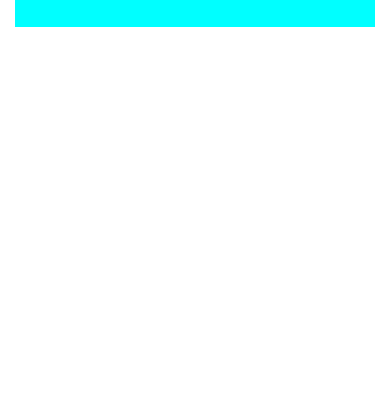
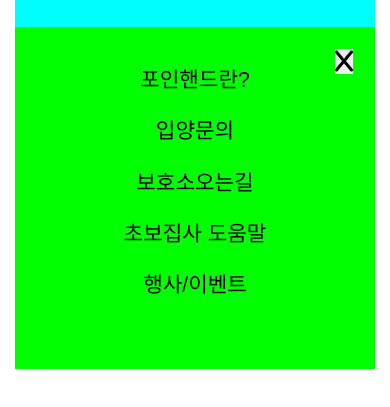
Before and after one commit to jeong910/pawinhand_2023, a plain HTML site: page index.html in a window 390 px wide. Both pictures are taken after a click on the link 355 px from the left and 50 px from the top of the page. Shown: the part 73-480 px from the top of the page. Drawn offline with Linux system fonts and the light colour scheme.

Commit message:
css js study

```diff
--- a/index.html
+++ b/index.html
@@ -4,6 +4,7 @@
     <meta charset="UTF-8">
     <meta name="viewport" content="width=device-width, initial-scale=1.0">
     <title>포인핸드</title>
+    <link rel="stylesheet" href="https://cdnjs.cloudflare.com/ajax/libs/font-awesome/6.4.0/css/all.min.css"> <!--맨 위에 놓기-->
     <link rel="stylesheet" href="./styles/reset.css">
     <link rel="stylesheet" href="./styles/style.css">
     <link rel="stylesheet" href="./styles/responsive.css">
@@ -12,7 +13,7 @@
     <header>
         <h1><a href="#"><img src="#" alt="포인핸드"></a></h1>
         <nav>
-            <ul>
+            <ul> <!-- 태블릿, 데스크탑, 메인메뉴 -->
                 <li><a href="#">포인핸드란?</a></li>
                 <li><a href="#">입양문의</a></li>
                 <li><a href="#">보호소오는길</a></li>
@@ -23,6 +24,19 @@
                 <span></span><span></span><span></span>
             </a>
         </nav>
+        <div class="m_nav_open">
+            <button id="close" type="button" title="모바일 메뉴 닫기">
+                <i class="fa-solid fa-x"></i>
+            </button>
+            <ul> <!-- 태블릿, 데스크탑, 메인메뉴 -->
+                <li><a href="#">포인핸드란?</a></li>
+                <li><a href="#">입양문의</a></li>
+                <li><a href="#">보호소오는길</a></li>
+                <li><a href="#">초보집사 도움말</a></li>
+                <li><a href="#">행사/이벤트</a></li>
+            </ul>
+        </div>
     </header>
+    <script src="./script/script.js"></script>
 </body>
 </html>
--- /dev/null
+++ b/script/script.js
@@ -0,0 +1,28 @@
+//1. 모바일 메뉴 숨기기
+//객체 = 모바일 메뉴 m_nav_open
+//객체.속성 style.display = 'none'
+//2. 햄버거 메뉴 클릭 시 모바일 메뉴 보이기
+//객체 = 햄버거 메뉴 m_nav, 모바일 메뉴 m_nav_open
+//속성
+//이벤트
+//메서드
+//3. x 버튼 클릭 시 모바일 메뉴 숨기기
+//객체 = x 버튼 close, 모바일 메뉴 m_nav_open
+//변수생성
+const m_nav_open = document.querySelector('.m_nav_open');
+const m_nav = document.querySelector('.m_nav');
+const close = document.querySelector('#close');
+//정상출력확인 에러메시지 또는 null, undefined 주의
+console.log(m_nav, m_nav_open, close);
+//1. 모바일 메뉴 숨기기
+m_nav_open.style.display = 'none';
+//2-1. 햄버거 메뉴 클릭 시(객체.메서드(이벤트,함수))
+m_nav.addEventListener('click',function(){
+    //2-2.모바일 메뉴 보이기(객체,속성,속성=값)
+    m_nav_open.style.display = 'block';
+})
+//3-1. x 버튼 클릭 시
+close.addEventListener('click',function(){
+    //3-2. 모바일 메뉴 숨기기
+    m_nav_open.style.display = 'none';
+})
--- a/styles/responsive.css
+++ b/styles/responsive.css
@@ -24,4 +24,6 @@ width값 기준으로 설정해서 자연스러운 반응형웹을 설계한다.
     header nav .m_nav span:nth-child(1) {}
     header nav .m_nav span:nth-child(2) {}
     header nav .m_nav span:nth-child(3) {}
+    /* m-nav-open */
+    header .m_nav_open {display:block;}
 } /*900 end*/
--- a/styles/style.css
+++ b/styles/style.css
@@ -7,6 +7,7 @@ header {
     flex-flow:row nowrap;
     align-items:center;
     justify-content:space-between;
+    position:relative; /* m-nav-open absolute 부모기준*/
 }
 header h1 {
     background:yellow;
@@ -28,3 +29,18 @@ header nav ul li a {
 }
 /* 모바일 메뉴 - 데스크탑에서 숨기기 */
 header nav .m_nav {display:none;}
+header .m_nav_open {
+    background:lime;
+    display:none;
+    position:absolute; top:100px;
+    /* width:calc(100% - 30px); */
+    width:100%;
+    padding:43px 0;
+}
+header .m_nav_open #close {
+    position:absolute; right:22px; top:22px;
+    font-size:24px ;
+}
+header .m_nav_open ul {text-align:center;}
+header .m_nav_open ul li {margin-bottom:30px;}
+header .m_nav_open ul li a {font-size:1.33rem;}
```
